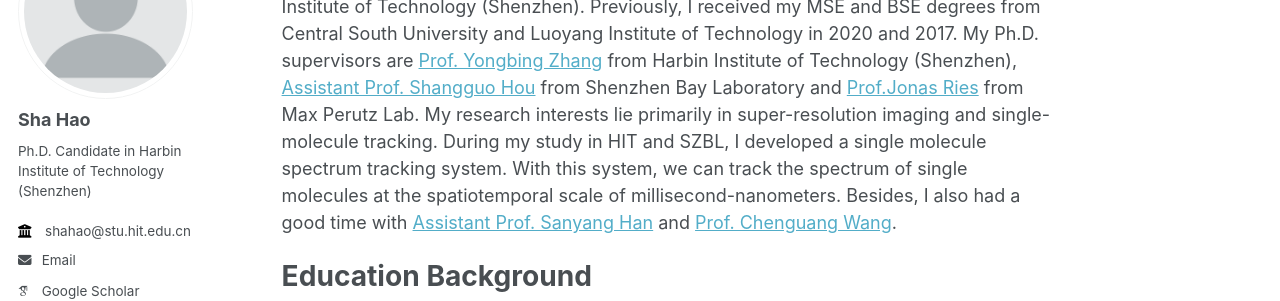
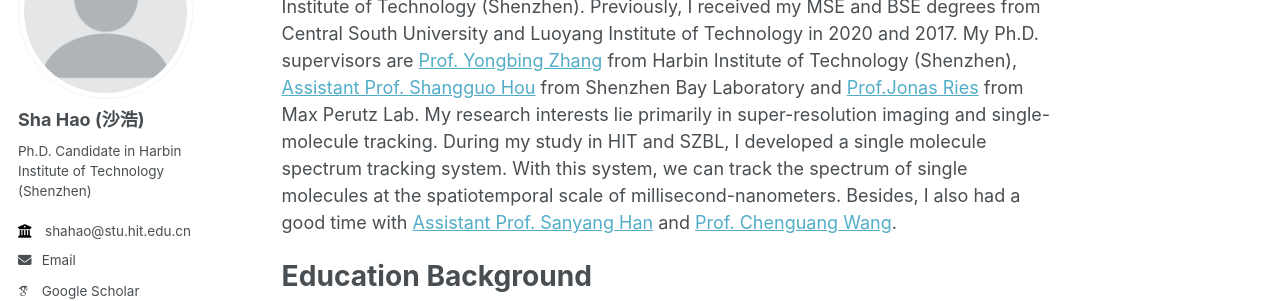
Before and after one commit to hitsh95/shahao, a Jekyll site: the page built from _pages/about.md, in a window 1280 px wide. Shown: the part 182-483 px from the top of the page. Built offline with Jekyll 4.4.1, drawn with Linux system fonts in a browser that asks for light colours; some web fonts are replaced.

Commit message:
Update _config.yml

```diff
--- a/_config.yml
+++ b/_config.yml
@@ -22,18 +22,19 @@
 author:
   # Biographic information
   avatar           : "profile.png"
-  name             : "Sha Hao"
+  name             : "Sha Hao (沙浩)"
   bio              : "Ph.D. Candidate in Harbin Institute of Technology (Shenzhen)"
   employer         : "shahao@stu.hit.edu.cn"
-  email            : "shahao@stu.hit.edu.cn"
+
 
   # Academic websites
+  email            : "shahao@stu.hit.edu.cn"
   googlescholar    : "https://scholar.google.com.hk/citations?user=-mqUZ8oAAAAJ&hl=zh-CN"
   orcid            : "https://orcid.org/my-orcid?orcid=0000-0002-3231-1570"
   researchgate     : "https://www.researchgate.net/profile/Hao-Sha-5"
 
   # Repositories and software development
-  github           : "https://github.com/hitsh95"
+  github           : "hitsh95"
 
   # Social media
   twitter          : # Username for X / Twitter
```
